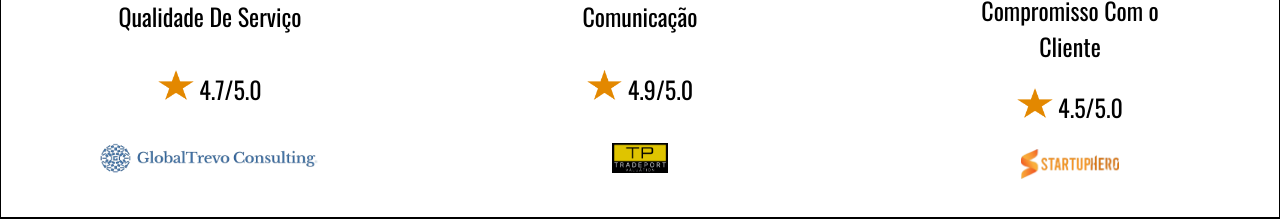
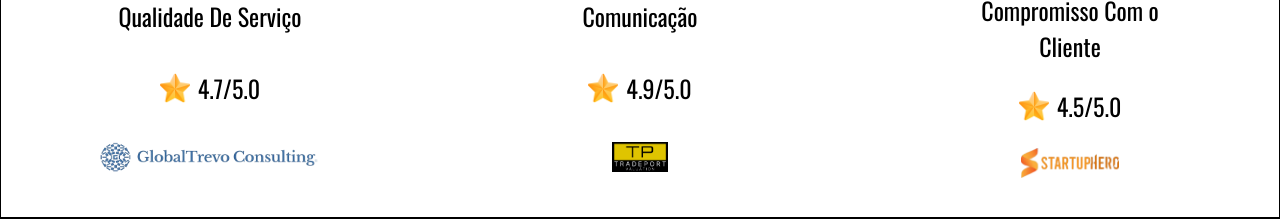
Before and after one commit to GuilhermeFio/DevFox, a React (Create React App) app: page / in a window 1280 px wide. Shown: the part 2930-3149 px from the top of the page. Built offline with nearby package versions, Linux system fonts and the light colour scheme.

Commit message:
Site atualizado!

```diff
--- a/src/pages/landing/index.jsx
+++ b/src/pages/landing/index.jsx
@@ -183,17 +183,17 @@ function Landing() {
 
             <div className='first'>
               <p>Qualidade De Serviço</p>
-              <p><img src='/assets/images/star 1.png'/> 4.7/5.0</p>
+              <p className='ava'><img src='/assets/images/estrela.png'/> 4.7/5.0</p>
               <img src='/assets/images/globalTrevo.png'/>
             </div>
             <div className='second'>
               <p>Comunicação</p>
-              <p><img src='/assets/images/star 1.png'/> 4.9/5.0</p>
+              <p className='ava'><img src='/assets/images/estrela.png'/> 4.9/5.0</p>
               <img className='tp' src='/assets/images/tradeport.png'/>
             </div>
             <div className='third'>
               <p>Compromisso Com o Cliente</p>
-              <p><img src='/assets/images/star 1.png'/> 4.5/5.0</p>
+              <p className='ava'><img src='/assets/images/estrela.png'/> 4.5/5.0</p>
               <img src='/assets/images/startuphero.png'/>
             </div>
           </div>
--- a/src/pages/landing/index.scss
+++ b/src/pages/landing/index.scss
@@ -376,6 +376,13 @@ scroll-behavior: smooth;
                     }
                 }
 
+                .ava{
+                    display: flex;
+                    flex-direction: row;
+                    align-items: center;
+                    gap: 1vh;
+                }
+
                 .first{
                     display: flex;
                     flex-direction: column;
```
Also changed, not shown: public/assets/images/Star 1.png (deleted), public/assets/images/estrela.png (added).
